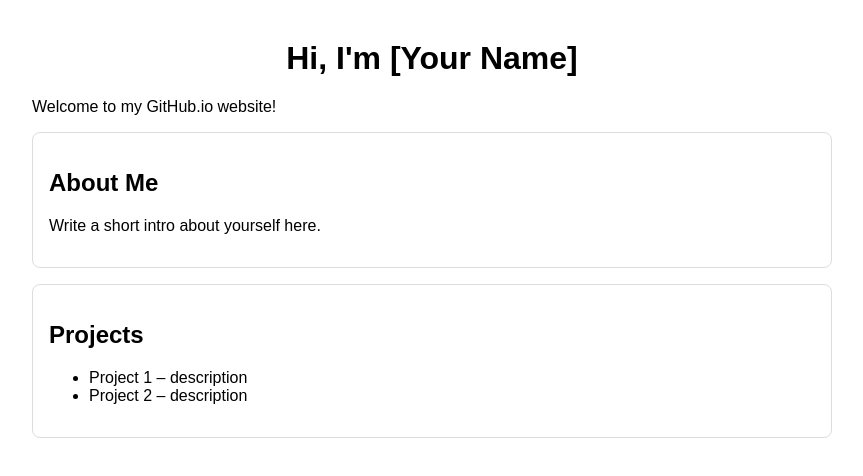
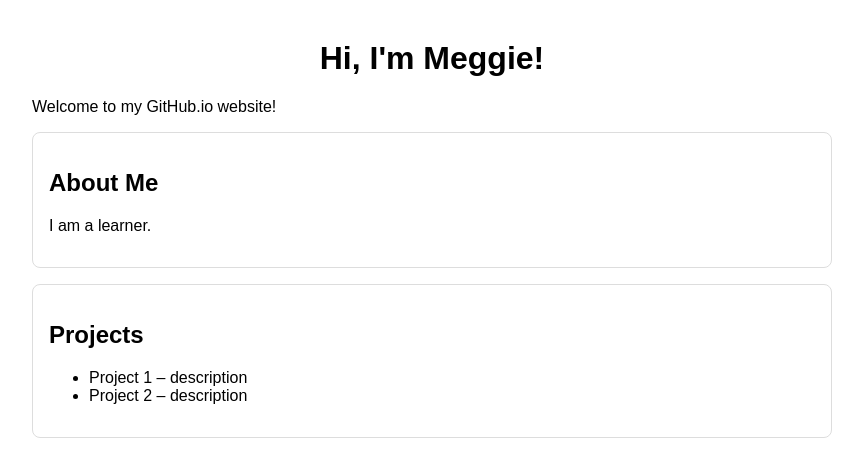
Before and after one commit to Meg-R/Meg-R.github.io, a plain HTML site: page index.html in a window 1280 px wide. Shown: the whole page, without its empty margins (208-1071 px from the left). Drawn offline with Linux system fonts and the light colour scheme.

Commit message:
Update index.html

```diff
--- a/index.html
+++ b/index.html
@@ -22,12 +22,12 @@
   </style>
 </head>
 <body>
-  <h1>Hi, I'm [Your Name]</h1>
+  <h1>Hi, I'm Meggie!</h1>
   <p>Welcome to my GitHub.io website!</p>
 
   <div class="card">
     <h2>About Me</h2>
-    <p>Write a short intro about yourself here.</p>
+    <p>I am a learner.</p>
   </div>
 
   <div class="card">
```
